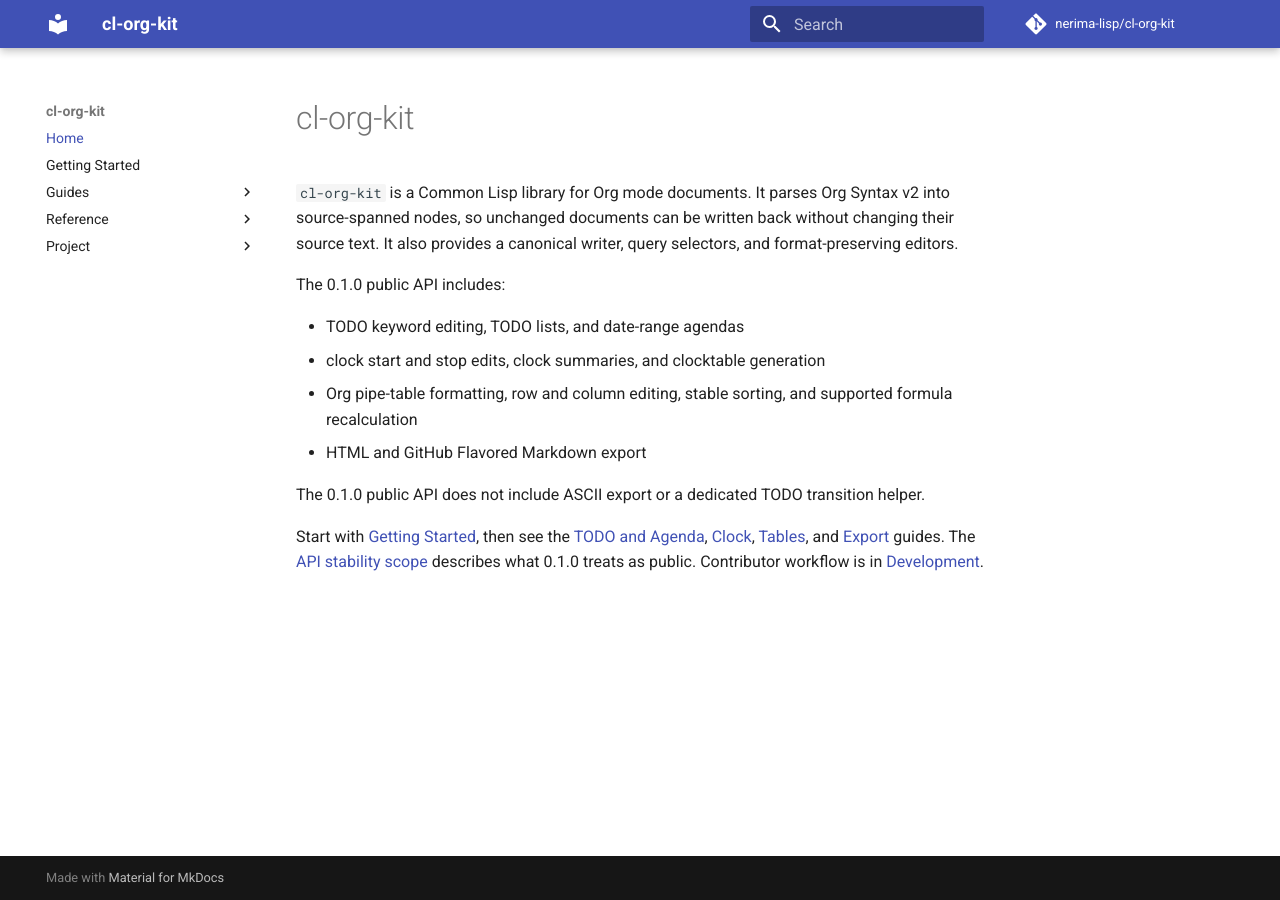
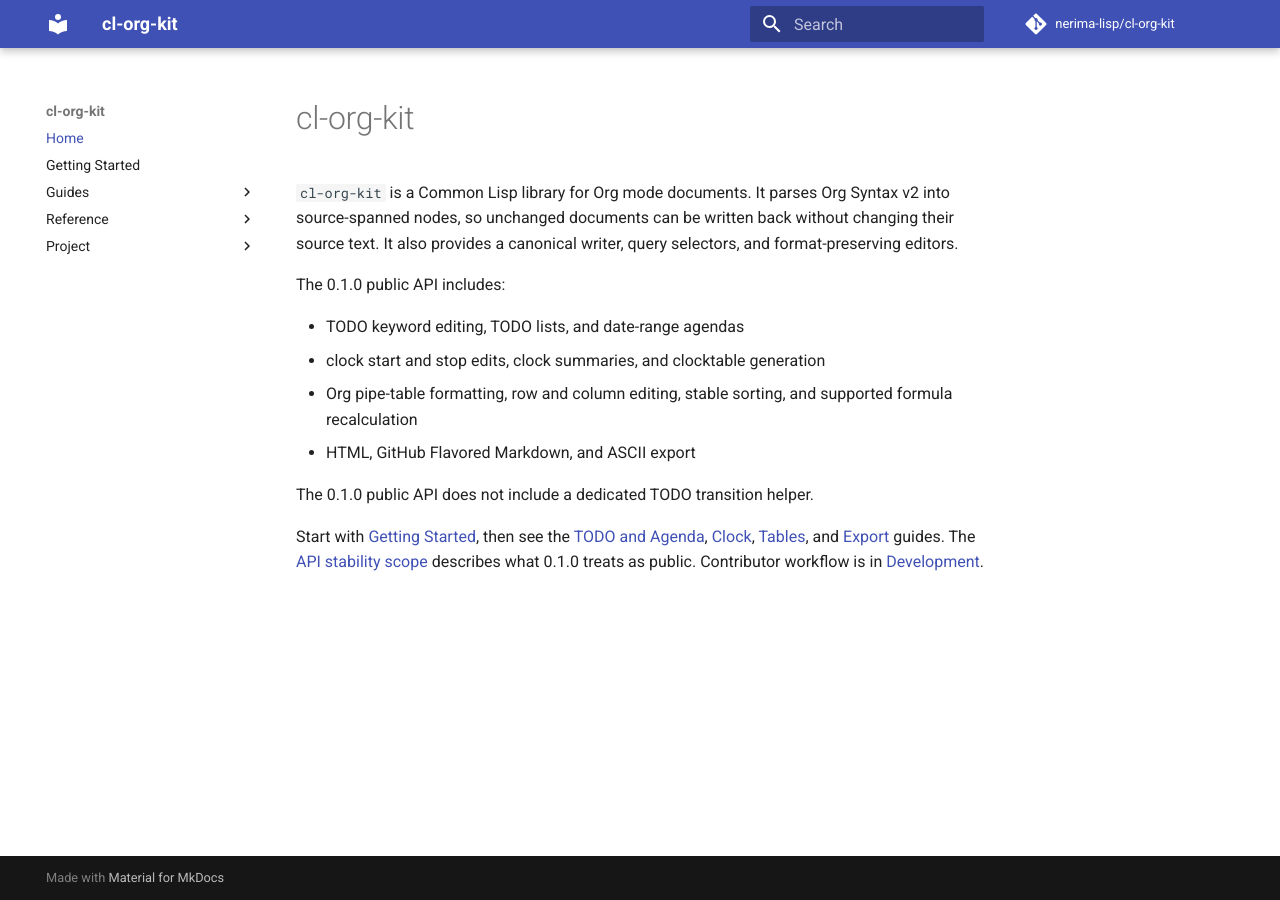
Before and after one commit to nerima-lisp/cl-org-kit, an MkDocs documentation site: the page built from docs/src/index.md, in a window 1280 px wide. Built offline with MkDocs 1.6.1 and Material for MkDocs 9.7.7, drawn with Linux system fonts in a browser that asks for light colours; comment, search, counter and statistics services are not loaded.

Commit message:
docs: list ASCII export in 0.1.0

```diff
--- a/docs/src/index.md
+++ b/docs/src/index.md
@@ -11,10 +11,9 @@ The 0.1.0 public API includes:
 - clock start and stop edits, clock summaries, and clocktable generation
 - Org pipe-table formatting, row and column editing, stable sorting, and
   supported formula recalculation
-- HTML and GitHub Flavored Markdown export
+- HTML, GitHub Flavored Markdown, and ASCII export
 
-The 0.1.0 public API does not include ASCII export or a dedicated TODO
-transition helper.
+The 0.1.0 public API does not include a dedicated TODO transition helper.
 
 Start with [Getting Started](getting-started.md), then see the
 [TODO and Agenda](guides/todo-agenda.md), [Clock](guides/clock.md),
```
Also changed, not shown: README.md.
